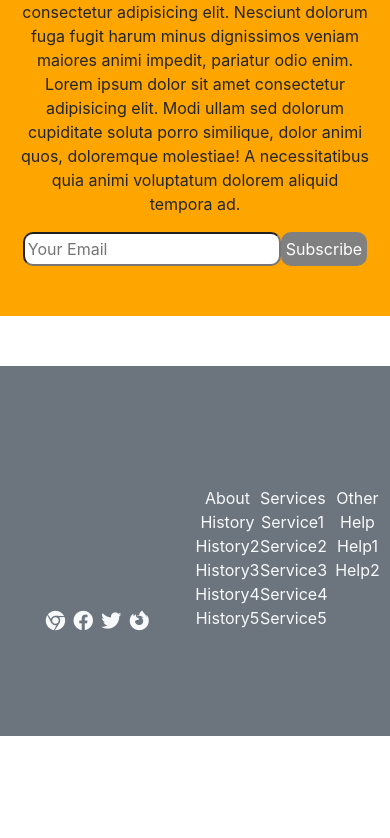
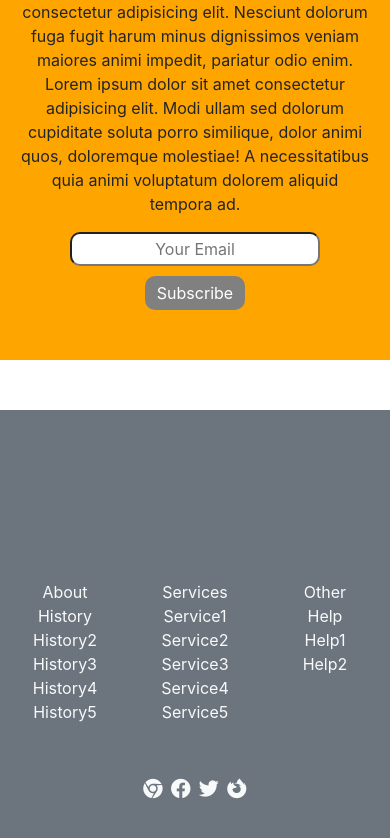
Before and after one commit to Imriaz/task1-imriaz, a React (Create React App) app: page / in a window 390 px wide. Shown: the part 7088-7926 px from the top of the page. Before the commit the page ends 7824 px from the top, so only its background shows below. Built offline with nearby package versions, Linux system fonts and the light colour scheme.

Commit message:
Footer responsive done

```diff
--- a/src/components/Shared/Footer/Footer.css
+++ b/src/components/Shared/Footer/Footer.css
@@ -4,6 +4,17 @@
  }
 
 .footer-icon {
-    margin-top: 120px;
+    margin-top: 100px;
     font-size: 20px;
 }
+
+@media only screen and (max-width: 688px) {
+
+    .footer-icon {
+        margin-top: 50px;
+        font-size: 20px;
+        margin-left:auto;
+        margin-right: auto;
+    }
+
+    }
--- a/src/components/Shared/Footer/Footer.js
+++ b/src/components/Shared/Footer/Footer.js
@@ -5,13 +5,16 @@ const Footer = () => {
     return (
         <div className="bg-secondary top-bottom-footer-space">
             <div class="row">
-                <div class="col-6 text-light footer-icon">
+                <div class="col-md-6 col-sm-0 text-light footer-icon">
+
+                </div>
+                {/* <div class="col-6 text-light footer-icon">
                     <i class="fab fa-chrome mx-1"></i>
                     <i class="fab fa-facebook mx-1"></i>
                     <i class="fab fa-twitter mx-1"></i>
                     <i class="fab fa-firefox-browser mx-1"></i>
-                </div>
-                <div class="col-2 text-light">
+                </div> */}
+                <div class="col-md-2 col-4 text-light">
                     About <br />
                     History <br />
                     History2 <br />
@@ -20,7 +23,7 @@ const Footer = () => {
                     History5 <br />
 
                 </div>
-                <div class="col-2 text-light">
+                <div class="col-md-2 col-4 text-light">
                     Services <br />
                     Service1 <br />
                     Service2 <br />
@@ -28,11 +31,20 @@ const Footer = () => {
                     Service4 <br />
                     Service5 <br />
                 </div>
-                <div class="col-2 text-light">
+                <div class="col-md-2 col-4 text-light">
                     Other <br />
                     Help <br />
                     Help1 <br />
                     Help2 <br />
+                </div>
+
+                <div className="row">
+                    <div class="col-6 text-light footer-icon">
+                        <i class="fab fa-chrome mx-1"></i>
+                        <i class="fab fa-facebook mx-1"></i>
+                        <i class="fab fa-twitter mx-1"></i>
+                        <i class="fab fa-firefox-browser mx-1"></i>
+                    </div>
                 </div>
             </div>
         </div>
--- a/src/components/TheSummit/TheSummit.css
+++ b/src/components/TheSummit/TheSummit.css
@@ -44,6 +44,33 @@
        align-items: center;
        text-align: center;
        margin-left: 20px;
-   margin-right: 20px;
+       margin-right: 20px;
      }
+
+     .subscribe-form {
+        display: flex;
+      flex-direction: column;
    }
+
+   .subscribe-input {
+      padding: 3px;
+      border-radius: 10px;
+      text-align: center;
+      margin:auto;
+      width: 250px;
+   }
+
+  .subscribe-btn {
+      border: none;
+      outline: none;
+      background: transparent;
+      background-color: gray;
+      padding: 5px;
+      color: white;
+      border-radius: 10px;
+      cursor: pointer;
+      width: 100px;
+      margin:auto;
+   }
+
+   }
--- a/src/components/TheSummit/TheSummit.js
+++ b/src/components/TheSummit/TheSummit.js
@@ -6,7 +6,6 @@ const TheSummit = () => {
         <div class="subscribe-section top-bottom-space">
             <h1 className='text-white'>The Summit</h1>
             <p className='textCenter'>The best part of Lorem ipsum dolor sit amet consectetur adipisicing elit. Nesciunt dolorum fuga fugit harum minus dignissimos veniam maiores animi impedit, pariatur odio enim. Lorem ipsum dolor sit amet consectetur adipisicing elit. Modi ullam sed dolorum cupiditate soluta porro similique, dolor animi quos, doloremque molestiae! A necessitatibus quia animi voluptatum dolorem aliquid tempora ad.</p>
-
             <div class="subscribe-form">
                 <input class="subscribe-input" type="email" placeholder="Your Email" />
                 <button class="subscribe-btn">Subscribe</button>
```
